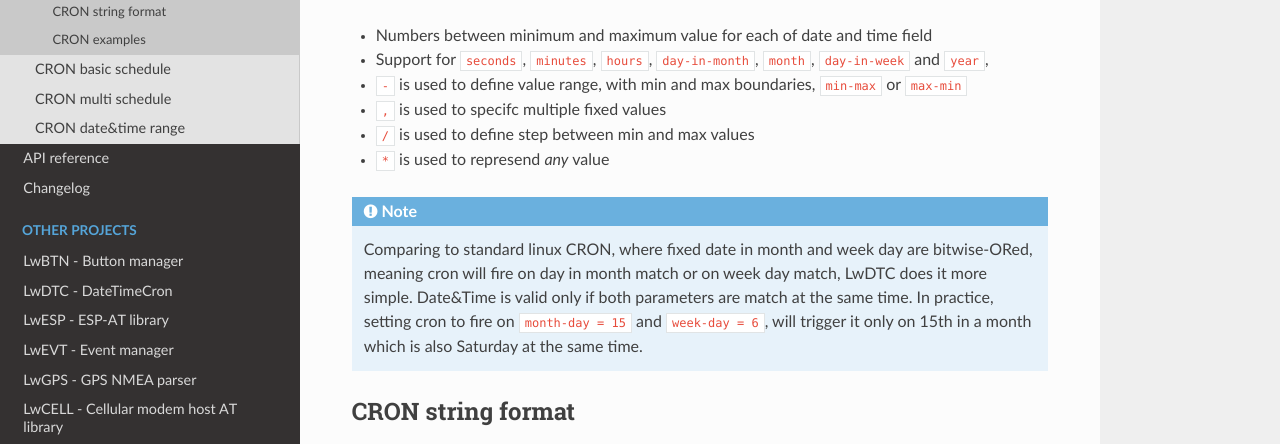
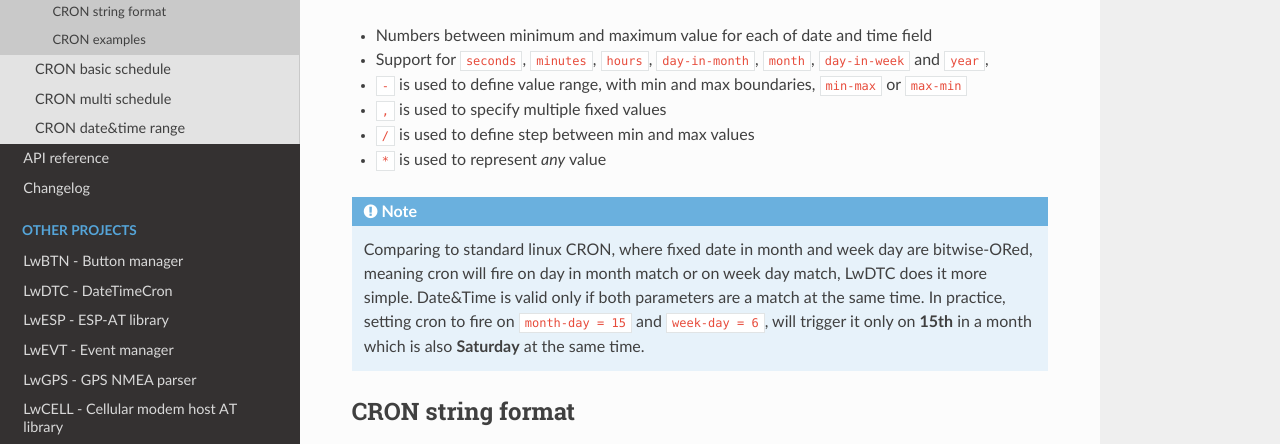
Before and after one commit to MaJerle/lwdtc, a Sphinx documentation site: the page built from docs/user-manual/cron.rst, in a window 1280 px wide and 900 px high, scrolled down 304 px. Shown: the part 158-602 px from the top of the window. Built offline with Sphinx 7.4.7 and the Read the Docs theme 2.0.0, drawn with Linux system fonts in a browser that asks for light colours; the version number could not be read and is left out.

Commit message:
Fix docs typo

```diff
--- a/docs/user-manual/cron.rst
+++ b/docs/user-manual/cron.rst
@@ -19,14 +19,14 @@ Supported characters
 - Numbers between minimum and maximum value for each of date and time field
 - Support for ``seconds``, ``minutes``, ``hours``, ``day-in-month``, ``month``, ``day-in-week`` and ``year``,
 - ``-`` is used to define value range, with min and max boundaries, ``min-max`` or ``max-min``
-- ``,`` is used to specifc multiple fixed values
+- ``,`` is used to specify multiple fixed values
 - ``/`` is used to define step between min and max values
-- ``*`` is used to represend *any* value
+- ``*`` is used to represent *any* value
 
 .. note::
     Comparing to standard linux CRON, where fixed date in month and week day are bitwise-ORed, meaning cron will fire
-    on day in month match or on week day match, LwDTC does it more simple. Date&Time is valid only if both parameters are match at the same time.
-    In practice, setting cron to fire on ``month-day = 15`` and ``week-day = 6``, will trigger it only on 15th in a month which is also Saturday at the same time.
+    on day in month match or on week day match, LwDTC does it more simple. Date&Time is valid only if both parameters are a match at the same time.
+    In practice, setting cron to fire on ``month-day = 15`` and ``week-day = 6``, will trigger it only on **15th** in a month which is also **Saturday** at the same time.
 
 CRON string format
 ******************
```
